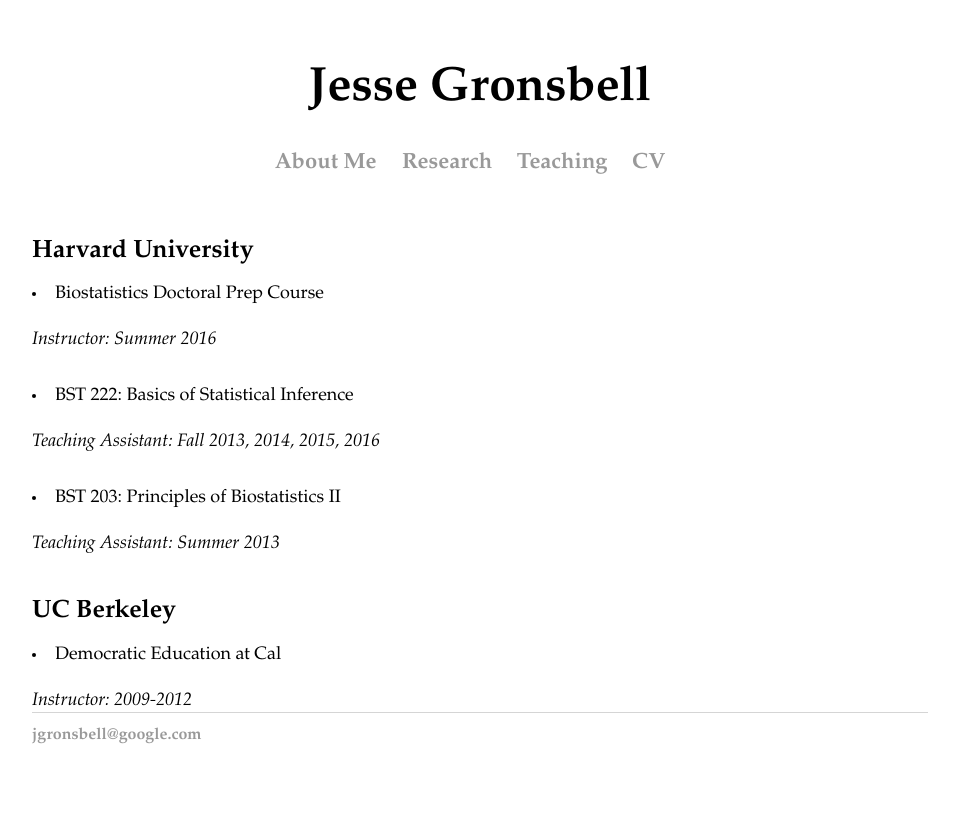
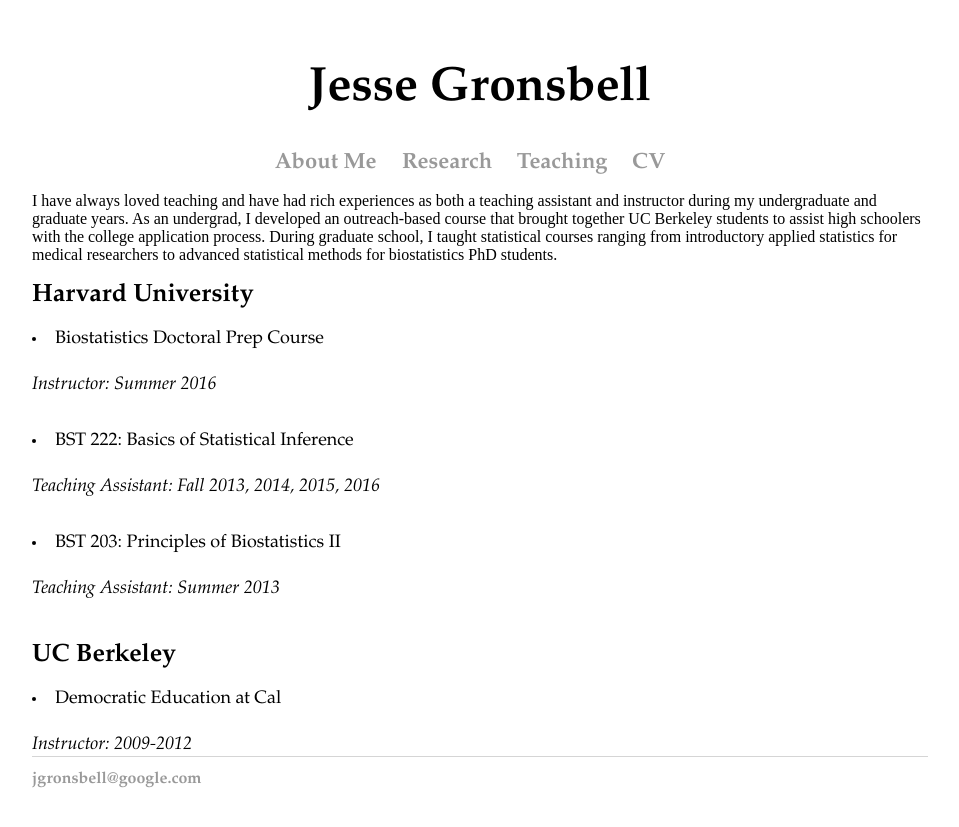
Before and after one commit to jgrons/old_website, a Jekyll site: the page built from teaching.html, in a window 1280 px wide. Shown: the top 827 px of the page, without its empty margins (160-1119 px from the left). Built offline with Jekyll 4.4.1, drawn with Linux system fonts in a browser that asks for light colours.

Commit message:
Update teaching.html

```diff
--- a/teaching.html
+++ b/teaching.html
@@ -7,9 +7,14 @@
 <div class="blurb">
 
 	<div class="span2">
+		I have always loved teaching and have had rich experiences as both a teaching assistant and instructor
+		during my undergraduate and graduate years.  As an undergrad, I developed an outreach-based
+		course that brought together UC Berkeley students to assist high schoolers with the college application process.
+		During graduate school, I taught statistical courses ranging from introductory applied statistics for medical researchers to
+		advanced statistical methods for biostatistics PhD students.
+
         </div>
 
-	<p style="margin-bottom:1.6cm;"> </p>
 
 	<h1 style="font-size:25px; font-family: palatino"> Harvard University </h1>
 
```
